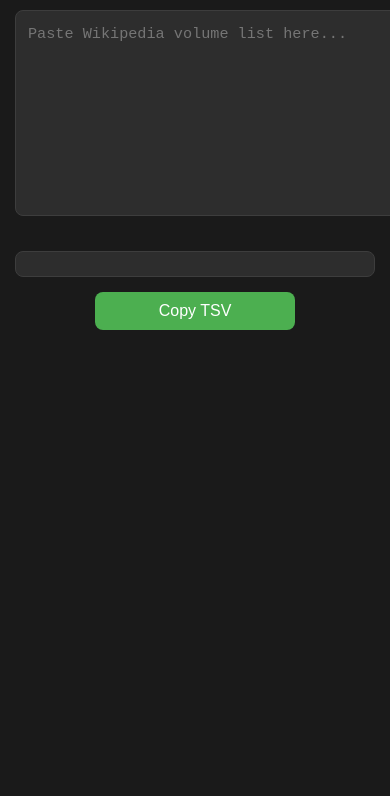
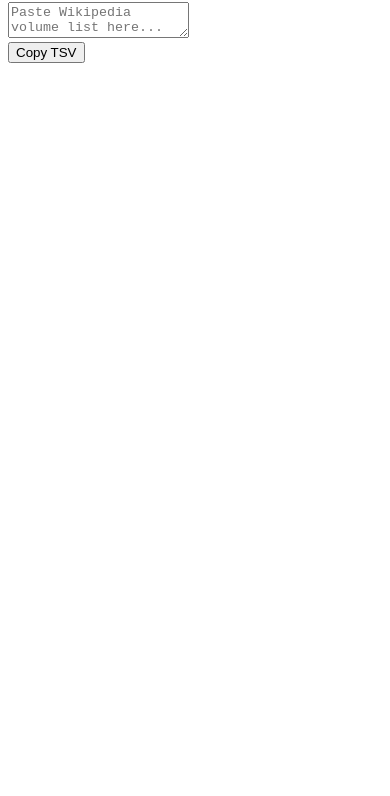
Before and after one commit to Arza-3d/FirstChapterEachVolumes, a plain HTML site: page index.html in a window 390 px wide. Shown: the part 78-874 px from the top of the page. After the commit the page ends 844 px from the top, so only its background shows below. Drawn offline with Linux system fonts and the light colour scheme.

Commit message:
update index.html

```diff
--- a/index.html
+++ b/index.html
@@ -5,115 +5,7 @@
     <meta name="viewport" content="width=device-width, initial-scale=1.0, viewport-fit=cover">
     <title>Manga Volume Processor</title>
     <style>
-        :root {
-            --bg-color: #1a1a1a;
-            --text-color: #e0e0e0;
-            --input-bg: #2d2d2d;
-            --border-color: #3d3d3d;
-            --button-bg: #4CAF50;
-            --button-hover: #45a049;
-        }
-
-        body {
-            font-family: 'Segoe UI', system-ui, -apple-system, sans-serif;
-            background-color: var(--bg-color);
-            color: var(--text-color);
-            margin: 0;
-            padding: 20px;
-            min-height: 100vh;
-        }
-
-        .container {
-            max-width: 800px;
-            margin: 0 auto;
-        }
-
-        h1 {
-            font-size: 2.5rem;
-            margin-bottom: 1.5rem;
-            text-align: center;
-        }
-
-        textarea {
-            width: 100%;
-            height: 300px;
-            background-color: var(--input-bg);
-            color: var(--text-color);
-            border: 1px solid var(--border-color);
-            padding: 15px;
-            margin-bottom: 15px;
-            border-radius: 8px;
-            resize: vertical;
-            font-size: 1rem;
-            line-height: 1.5;
-        }
-
-        #output {
-            white-space: pre-wrap;
-            padding: 15px;
-            background-color: var(--input-bg);
-            border: 1px solid var(--border-color);
-            border-radius: 8px;
-            margin: 15px 0;
-            overflow-x: auto;
-        }
-
-        button {
-            background-color: var(--button-bg);
-            color: white;
-            border: none;
-            padding: 12px 24px;
-            border-radius: 8px;
-            cursor: pointer;
-            transition: all 0.3s ease;
-            font-size: 1.1rem;
-            width: 100%;
-            max-width: 200px;
-            display: block;
-            margin: 0 auto;
-        }
-
-        button:hover {
-            background-color: var(--button-hover);
-            transform: translateY(-1px);
-        }
-
-        @media (max-width: 768px) {
-            body {
-                padding: 15px;
-            }
-
-            h1 {
-                font-size: 2rem;
-                margin-bottom: 1rem;
-            }
-
-            textarea {
-                height: 200px;
-                padding: 12px;
-                font-size: 0.95rem;
-            }
-
-            button {
-                padding: 10px 20px;
-                font-size: 1rem;
-            }
-
-            #output {
-                padding: 12px;
-                font-size: 0.9rem;
-            }
-        }
-
-        @media (max-width: 480px) {
-            h1 {
-                font-size: 1.75rem;
-            }
-
-            textarea {
-                height: 180px;
-            }
-        }
+        /* (Keep the same CSS styles from previous version) */
     </style>
 </head>
 <body>
@@ -128,7 +20,6 @@
         const input = document.getElementById('input');
         const output = document.getElementById('output');
 
-        // Debounce processing for better performance
         let timeout;
         input.addEventListener('input', () => {
             clearTimeout(timeout);
@@ -136,29 +27,36 @@
         });
 
         function processInput() {
-            const text = input.value;
-            const volumes = [];
+            const lines = input.value.split('\n');
+            const results = [];
+            let currentVolume = null;
 
-            const volumeRegex = /{{Graphic novel list[\s\S]*?}}/g;
-            const volumeMatches = text.matchAll(volumeRegex);
+            for (let i = 0; i < lines.length; i++) {
+                const line = lines[i].trim();
 
-            for (const volumeBlock of volumeMatches) {
-                const block = volumeBlock[0];
+                // Check for volume line
+                if (/volume.*=/i.test(line)) {
+                    // Extract volume number
+                    const volMatch = line.match(/=\s*(\d+)/);
+                    if (volMatch) {
+                        currentVolume = parseInt(volMatch[1], 10).toString();
+                    }
+                    continue;
+                }
 
-                // Extract and normalize volume number
-                const volNumMatch = block.match(/VolumeNumber\s*=\s*(\d+)/);
-                if (!volNumMatch) continue;
-                const volume = parseInt(volNumMatch[1], 10).toString();
-
-                // Extract and normalize first chapter number
-                const chapterMatch = block.match(/ChapterList\s*=\s*\* (\d+)/);
-                if (!chapterMatch) continue;
-                const firstChapter = parseInt(chapterMatch[1], 10).toString();
-
-                volumes.push(`${firstChapter}\t${volume}`);
+                // Check for chapter list line
+                if (/chapterlist.*=/i.test(line) && currentVolume) {
+                    // Extract first chapter number
+                    const chapMatch = line.match(/\*?\s*(\d+)/);
+                    if (chapMatch) {
+                        const firstChapter = parseInt(chapMatch[1], 10).toString();
+                        results.push(`${firstChapter}\t${currentVolume}`);
+                        currentVolume = null; // Reset for next pair
+                    }
+                }
             }
 
-            output.textContent = volumes.join('\n');
+            output.textContent = results.join('\n');
         }
 
         function copyTSV() {
```
